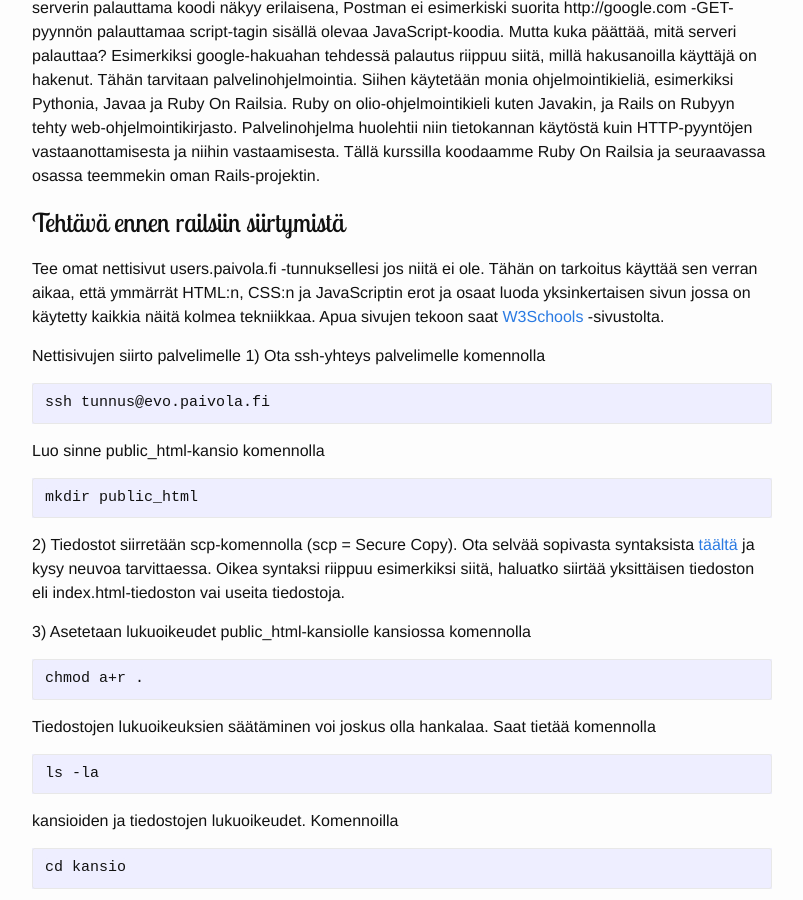
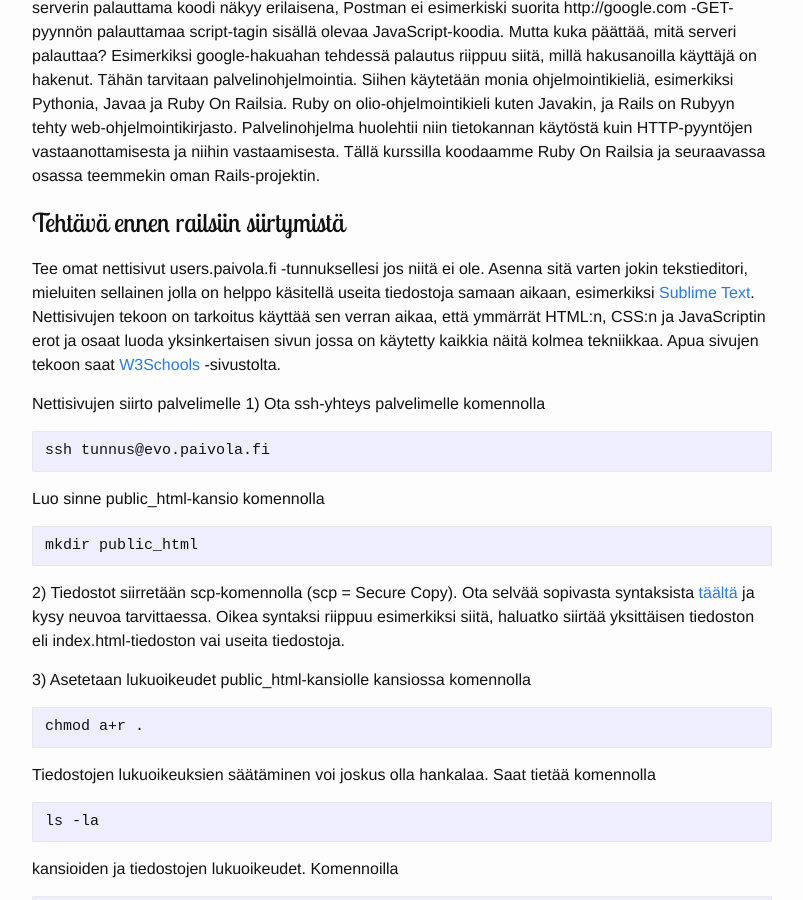
Before and after one commit to viderizer/pvl-rails.github.io, a Jekyll site: the page built from _pages/osa1.md, in a window 1280 px wide and 900 px high, scrolled down 1814 px. Shown: the whole window, without its empty margins (238-1041 px from the left). Built offline with Jekyll 4.4.1, drawn with Linux system fonts in a browser that asks for light colours.

Commit message:
Update osa1.md

```diff
--- a/_pages/osa1.md
+++ b/_pages/osa1.md
@@ -101,7 +101,9 @@
 ### Tehtävä ennen railsiin siirtymistä
 
 Tee omat nettisivut users.paivola.fi -tunnuksellesi jos niitä ei
-ole. Tähän on tarkoitus käyttää sen verran aikaa, että ymmärrät
+ole. Asenna sitä varten jokin tekstieditori, mieluiten sellainen jolla on
+helppo käsitellä useita tiedostoja samaan aikaan, esimerkiksi
+[Sublime Text](https://www.sublimetext.com/). Nettisivujen tekoon on tarkoitus käyttää sen verran aikaa, että ymmärrät
 HTML:n, CSS:n ja JavaScriptin erot ja osaat luoda yksinkertaisen sivun
 jossa on käytetty kaikkia näitä kolmea tekniikkaa. Apua sivujen tekoon
 saat [W3Schools](http://www.w3schools.com/) -sivustolta.
```
